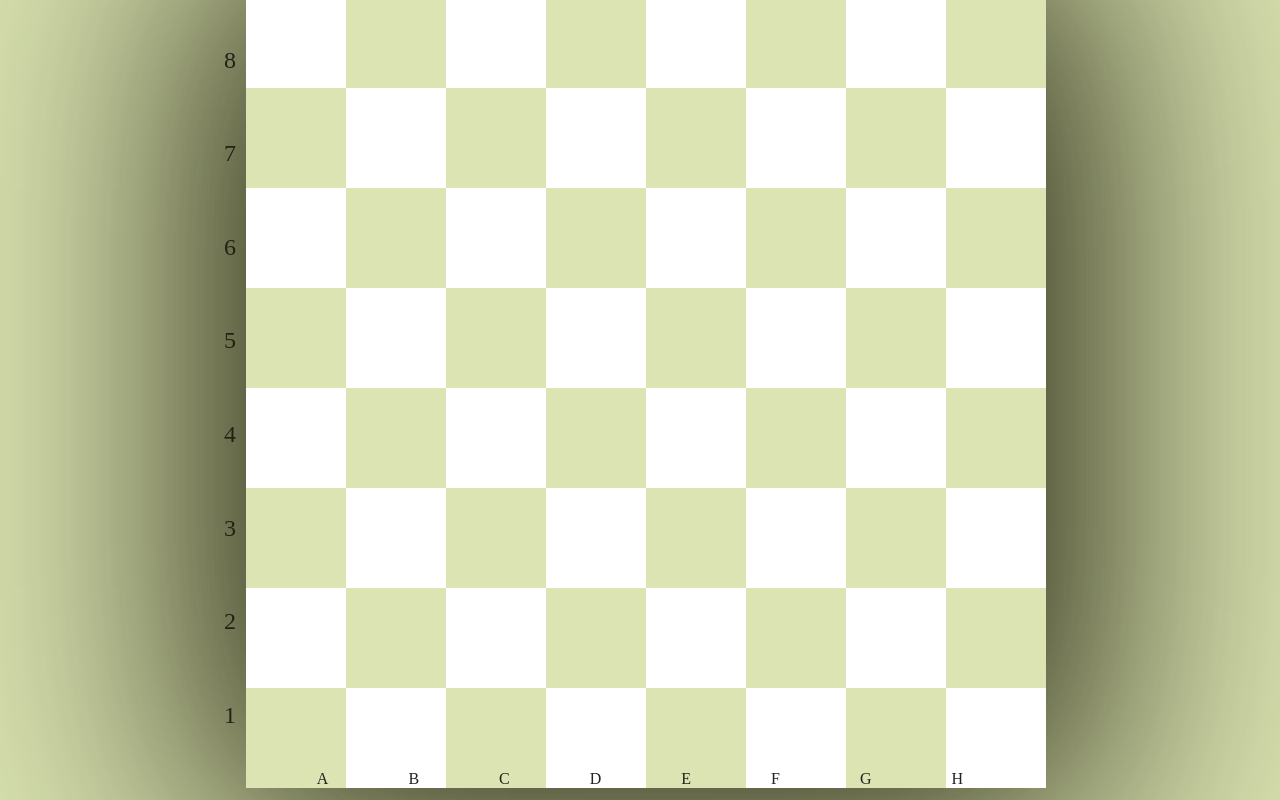
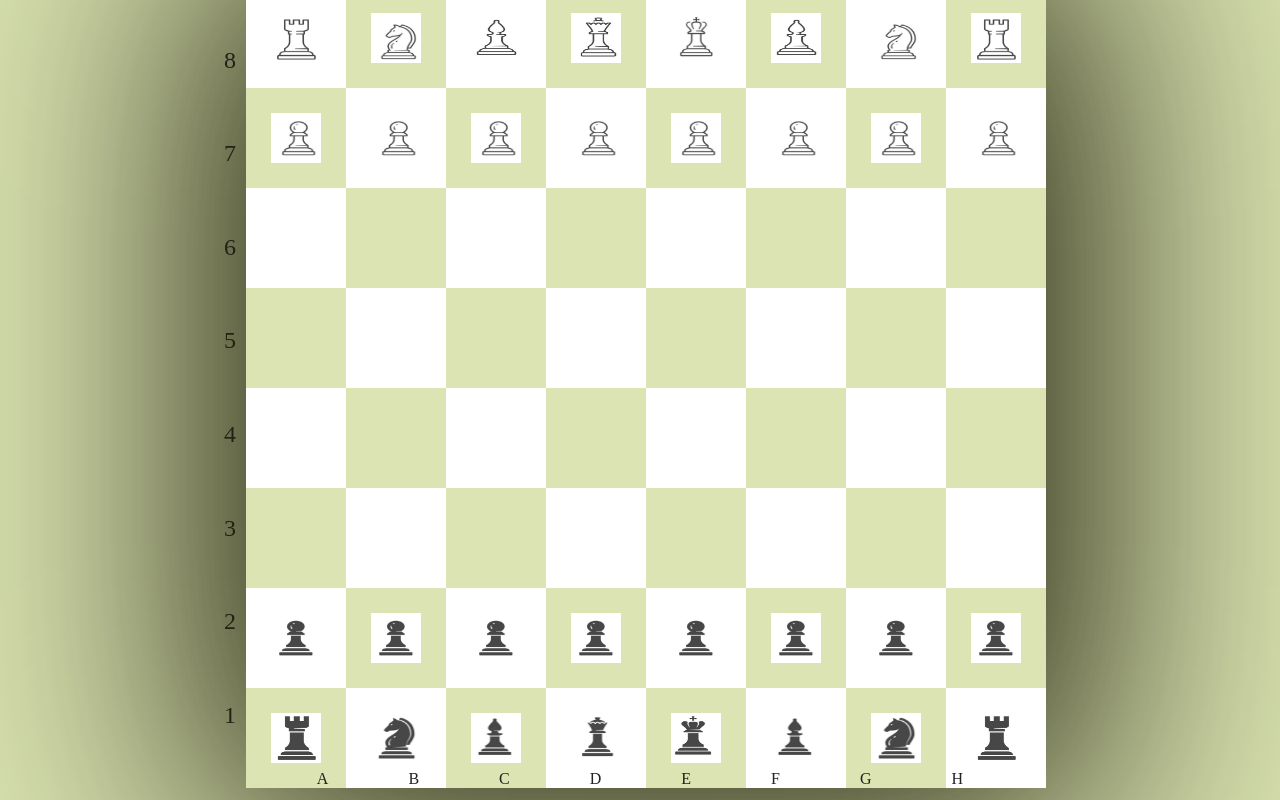
Before and after one commit to Dylangroome/Chess-project, a website built with webpack: page board.html in a window 1280 px wide. Built offline with nearby package versions, Linux system fonts and the light colour scheme.

Commit message:
add img pieces

```diff
--- a/board.html
+++ b/board.html
@@ -27,6 +27,24 @@
   </section>
 
   <section class="board">
+
+    <div class="row_1"><img src="img/white/whcasstle.jpg" alt="white castle"></div>
+    <div class="row_2"><img src="img/white/whHorse.jpg" alt="white horse"></div>
+    <div class="row_3"><img src="img/white/whbishop.jpg" alt="white bishop"></div>
+    <div class="row_4"><img src="img/white/WhQueen.jpg" alt="white queen"></div>
+    <div class="row_5"><img src="img/white/piecesWhKing.jpg" alt="white king"></div>
+    <div class="row_6"><img src="img/white/whbishop.jpg" alt="white bishop"></div>
+    <div class="row_7"><img src="img/white/whHorse.jpg" alt="white horse"></div>
+    <div class="row_8"><img src="img/white/whcasstle.jpg" alt="white castle"></div>
+
+    <div class="col_a"><img src="/img/white/whPawn.jpg" alt="whPawn"></div>
+    <div class="col_b"><img src="/img/white/whPawn.jpg" alt="whPawn"></div>
+    <div class="col_c"><img src="/img/white/whPawn.jpg" alt="whPawn"></div>
+    <div class="col_d"><img src="/img/white/whPawn.jpg" alt="whPawn"></div>
+    <div class="col_e"><img src="/img/white/whPawn.jpg" alt="whPawn"></div>
+    <div class="col_f"><img src="/img/white/whPawn.jpg" alt="whPawn"></div>
+    <div class="col_g"><img src="/img/white/whPawn.jpg" alt="whPawn"></div>
+    <div class="col_h"><img src="/img/white/whPawn.jpg" alt="whPawn"></div>
 
     <div class="row_1"></div>
     <div class="row_2"></div>
@@ -64,41 +82,23 @@
     <div class="col_g"></div>
     <div class="col_h"></div>
 
-    <div class="row_1"></div>
-    <div class="row_2"></div>
-    <div class="row_3"></div>
-    <div class="row_4"></div>
-    <div class="row_5"></div>
-    <div class="row_6"></div>
-    <div class="row_7"></div>
-    <div class="row_8"></div>
+    <div class="row_1"><img src="/img/black/blPawn.jpg" alt="blPawn"></div>
+    <div class="row_2"><img src="/img/black/blPawn.jpg" alt="blPawn"></div>
+    <div class="row_3"><img src="/img/black/blPawn.jpg" alt="blPawn"></div>
+    <div class="row_4"><img src="/img/black/blPawn.jpg" alt="blPawn"></div>
+    <div class="row_5"><img src="/img/black/blPawn.jpg" alt="blPawn"></div>
+    <div class="row_6"><img src="/img/black/blPawn.jpg" alt="blPawn"></div>
+    <div class="row_7"><img src="/img/black/blPawn.jpg" alt="blPawn"></div>
+    <div class="row_8"><img src="/img/black/blPawn.jpg" alt="blPawn"></div>
 
-    <div class="col_a"></div>
-    <div class="col_b"></div>
-    <div class="col_c"></div>
-    <div class="col_d"></div>
-    <div class="col_e"></div>
-    <div class="col_f"></div>
-    <div class="col_g"></div>
-    <div class="col_h"></div>
-
-    <div class="row_1"></div>
-    <div class="row_2"></div>
-    <div class="row_3"></div>
-    <div class="row_4"></div>
-    <div class="row_5"></div>
-    <div class="row_6"></div>
-    <div class="row_7"></div>
-    <div class="row_8"></div>
-
-    <div class="col_a"></div>
-    <div class="col_b"></div>
-    <div class="col_c"></div>
-    <div class="col_d"></div>
-    <div class="col_e"></div>
-    <div class="col_f"></div>
-    <div class="col_g"></div>
-    <div class="col_h"></div>
+    <div class="col_a"><img src="/img/black/blcasstle.jpg" alt="black castle"></div>
+    <div class="col_b"><img src="/img/black/blhorse.jpg" alt="black horse"></div>
+    <div class="col_c"><img src="/img/black/blbishop.jpg" alt="black bishop"></div>
+    <div class="col_d"><img src="img/black/blqueen.jpg"></div>
+    <div class="col_e"><img src="img/black/BlKing.jpg"></div>
+    <div class="col_f"><img src="/img/black/blbishop.jpg" alt="black bishop"></div>
+    <div class="col_g"><img src="/img/black/blhorse.jpg" alt="black horse"></div>
+    <div class="col_h"><img src="/img/black/blcasstle.jpg" alt="black castle"></div>
   </section>
 
 
--- a/css/style.css
+++ b/css/style.css
@@ -118,6 +118,13 @@ button {
 
 .row-lables p {
   margin: 30px 0;
+}
+
+img {
+  display: grid;
+  width: 50px;
+  height: 50px;
+  margin:25px 25px;
 }
 /*
  * Remove text-shadow in selection highlight:
```
